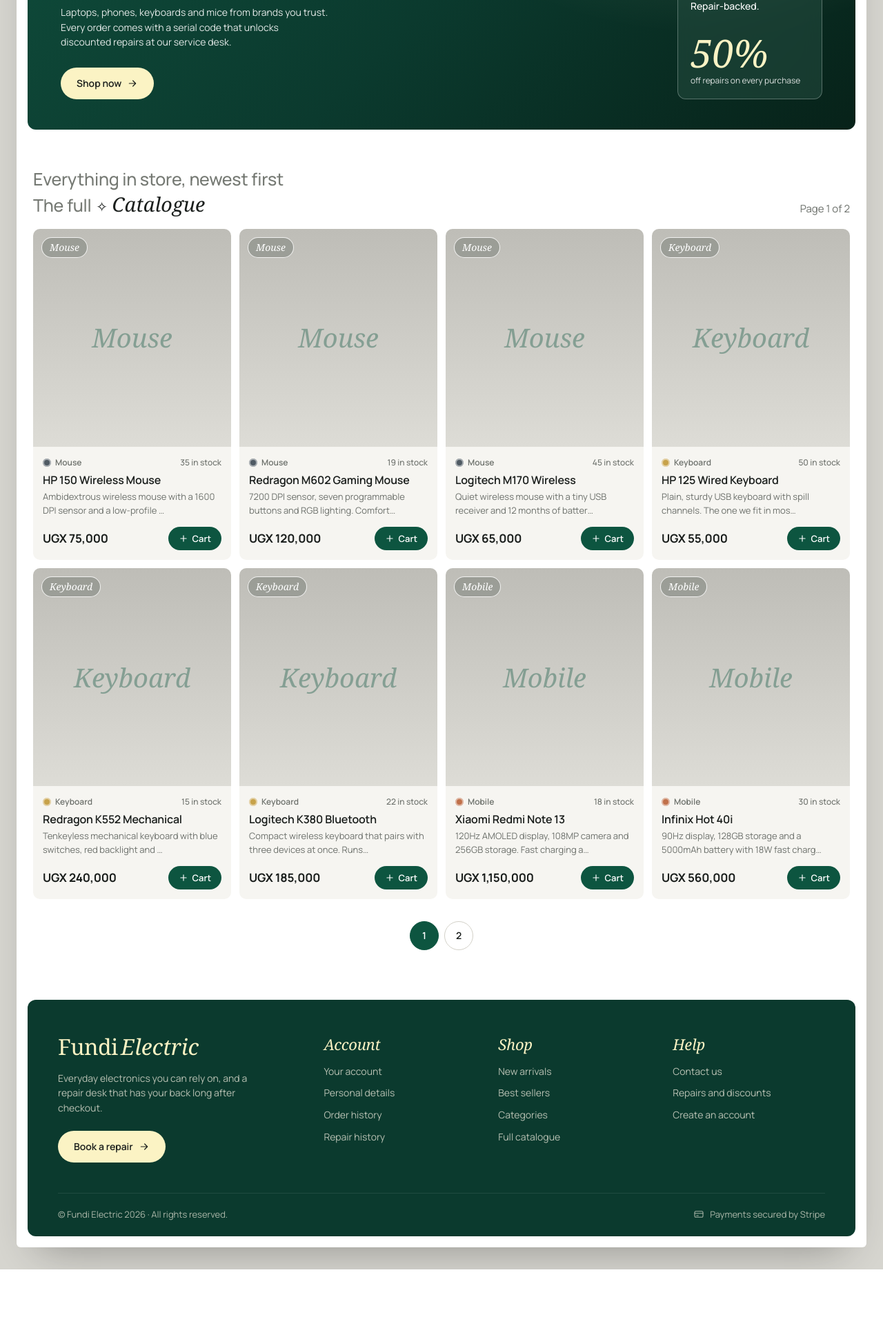
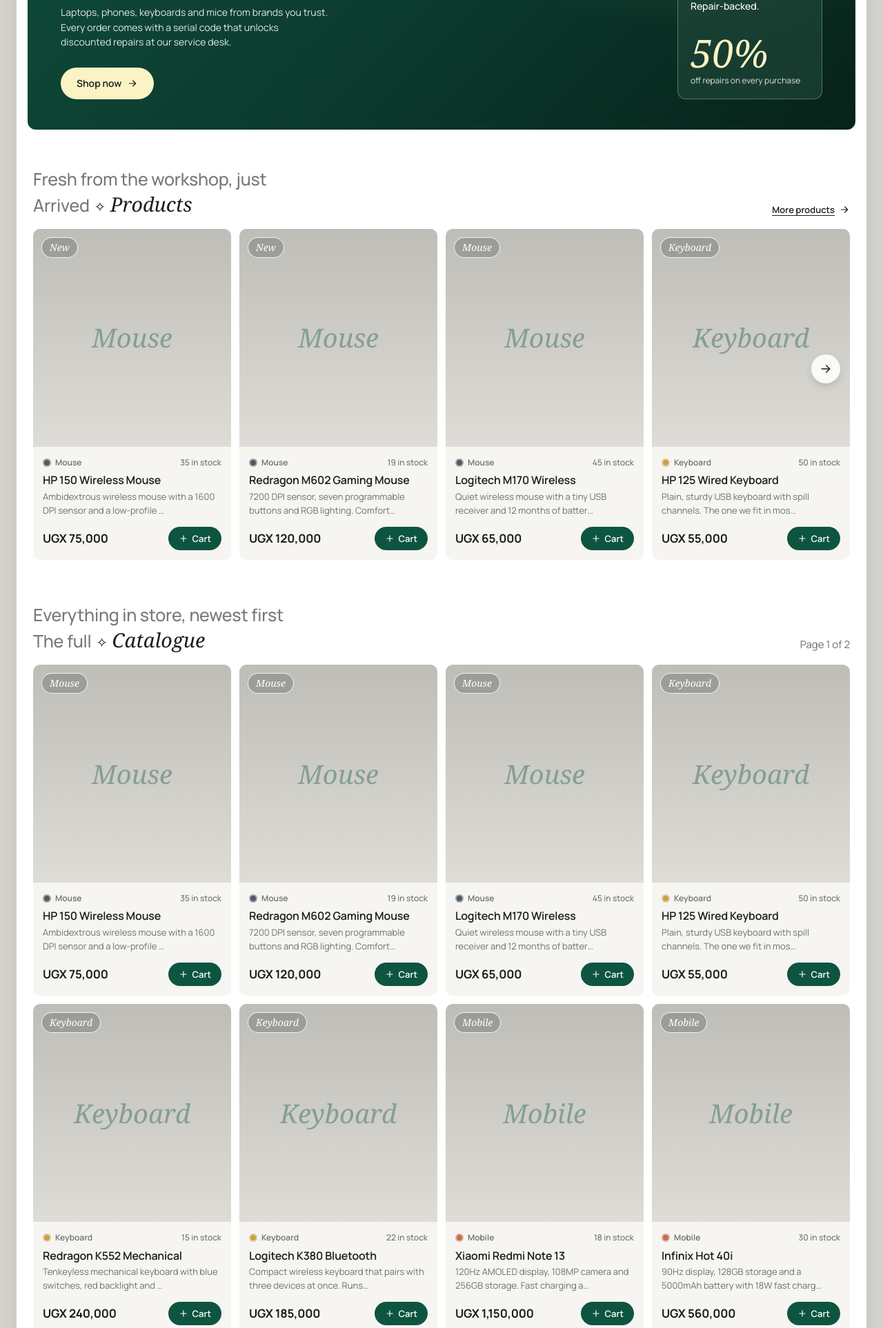
Before and after one commit to NicholasOpifeni/fundi-electric, a PHP site: page / in a window 1280 px wide. Shown: the part 432-2358 px from the top of the page at 69% size. Before the commit the page ends 2273 px from the top, so only its background shows below. Run offline with PHP 8.4, Linux system fonts and the light colour scheme; data comes from the database, SQL or seed files in the repository; some web fonts are replaced.

Commit message:
Add new arrivals carousel

```diff
--- a/css/app.css
+++ b/css/app.css
@@ -639,6 +639,52 @@ img.media--photo { object-fit: cover; }
   .card__foot .btn { width: 100%; }
 }
 
+/* Carousel ---------------------------------------------------------------- */
+
+/* A scroll-snapping row showing four cards at a time; app.js adds the arrows. */
+.carousel { position: relative; }
+.carousel__track {
+  display: grid;
+  grid-auto-columns: calc((100% - 3 * 12px) / 4);
+  grid-auto-flow: column;
+  gap: 12px;
+  overflow-x: auto;
+  scroll-snap-type: x mandatory;
+  scrollbar-width: none;
+}
+.carousel__track::-webkit-scrollbar { display: none; }
+.carousel__track > * { scroll-snap-align: start; }
+
+.carousel__btn {
+  position: absolute;
+  top: 38%;
+  z-index: 2;
+  display: grid;
+  place-items: center;
+  width: 42px;
+  height: 42px;
+  border: 0;
+  border-radius: 50%;
+  background: rgba(255, 255, 255, .88);
+  box-shadow: 0 6px 16px -6px rgba(0, 0, 0, .3);
+  cursor: pointer;
+  transition: opacity .2s, background .2s;
+}
+.carousel__btn:hover { background: #fff; }
+.carousel__btn[hidden] { display: none; }
+.carousel__btn:disabled { opacity: 0; pointer-events: none; }
+.carousel__btn--prev { left: 14px; }
+.carousel__btn--next { right: 14px; }
+
+@media (max-width: 960px) {
+  .carousel__track { grid-auto-columns: calc((100% - 2 * 12px) / 3); }
+}
+
+@media (max-width: 720px) {
+  .carousel__track { grid-auto-columns: 72%; }
+  .carousel__btn { display: none; }
+}
+
 /* Pagination -------------------------------------------------------------- */
 
 .pagination { display: flex; flex-wrap: wrap; justify-content: center; gap: 8px; margin-top: 32px; }
--- a/index.php
+++ b/index.php
@@ -1,9 +1,12 @@
 <?php
 /**
- * Home page: hero and the full paginated catalogue.
+ * Home page: hero, new arrivals and the full paginated catalogue.
  */
 require_once __DIR__ . '/includes/init.php';
 require_once __DIR__ . '/includes/product-card.php';
+
+/* New arrivals: the eight latest products, for the carousel. */
+$latest = db_all($conn, 'SELECT * FROM products ORDER BY product_id DESC LIMIT 8');
 
 /* Full catalogue, newest first. Out-of-range page numbers show the nearest real page. */
 $totalRow   = db_one($conn, 'SELECT COUNT(*) AS total FROM products');
@@ -39,6 +42,26 @@ include __DIR__ . '/includes/headerNav.php';
   </aside>
 </section>
 
+<!-- New arrivals ========================================================== -->
+<section class="section" id="shop">
+  <div class="section__head">
+    <h2 class="sec-title">
+      <span>Fresh from the workshop, just</span>
+      <span>Arrived <i class="spark" aria-hidden="true">✧</i> <em>Products</em></span>
+    </h2>
+    <a class="link-arrow" href="#catalogue">More products <?php echo icon('arrow'); ?></a>
+  </div>
+
+  <?php // The arrow buttons stay hidden until app.js wires them up; the track scrolls either way. ?>
+  <div class="carousel" data-carousel>
+    <button class="carousel__btn carousel__btn--prev" type="button" aria-label="Previous products" data-carousel-prev hidden><?php echo icon('arrow-left'); ?></button>
+    <div class="carousel__track" role="region" aria-label="New arrivals" tabindex="0" data-carousel-track>
+      <?php foreach ($latest as $i => $product) { render_product_card($product, $i < 2); } ?>
+    </div>
+    <button class="carousel__btn carousel__btn--next" type="button" aria-label="Next products" data-carousel-next hidden><?php echo icon('arrow'); ?></button>
+  </div>
+</section>
+
 <!-- Full catalogue ======================================================== -->
 <section class="section" id="catalogue">
   <div class="section__head">
--- a/js/app.js
+++ b/js/app.js
@@ -57,4 +57,40 @@
     });
   });
 
+  /*
+   * Product carousel: the track is a horizontally scrolling row, so it works
+   * by swipe or keyboard on its own. The arrow buttons step one card at a time
+   * and hide at either end.
+   */
+  var reduceMotion = window.matchMedia('(prefers-reduced-motion: reduce)').matches;
+  document.querySelectorAll('[data-carousel]').forEach(function (carousel) {
+    var track = carousel.querySelector('[data-carousel-track]');
+    var prev = carousel.querySelector('[data-carousel-prev]');
+    var next = carousel.querySelector('[data-carousel-next]');
+    if (!track || !prev || !next) { return; }
+
+    function cardWidth() {
+      var first = track.firstElementChild;
+      var gap = parseFloat(getComputedStyle(track).columnGap) || 0;
+      return first ? first.getBoundingClientRect().width + gap : track.clientWidth;
+    }
+
+    function scrollByCards(direction) {
+      track.scrollBy({ left: direction * cardWidth(), behavior: reduceMotion ? 'auto' : 'smooth' });
+    }
+
+    function update() {
+      var end = track.scrollWidth - track.clientWidth - 2;
+      prev.disabled = track.scrollLeft <= 2;
+      next.disabled = track.scrollLeft >= end;
+    }
+
+    prev.hidden = false;
+    next.hidden = false;
+    prev.addEventListener('click', function () { scrollByCards(-1); });
+    next.addEventListener('click', function () { scrollByCards(1); });
+    track.addEventListener('scroll', update, { passive: true });
+    window.addEventListener('resize', update);
+    update();
+  });
 })();
```
